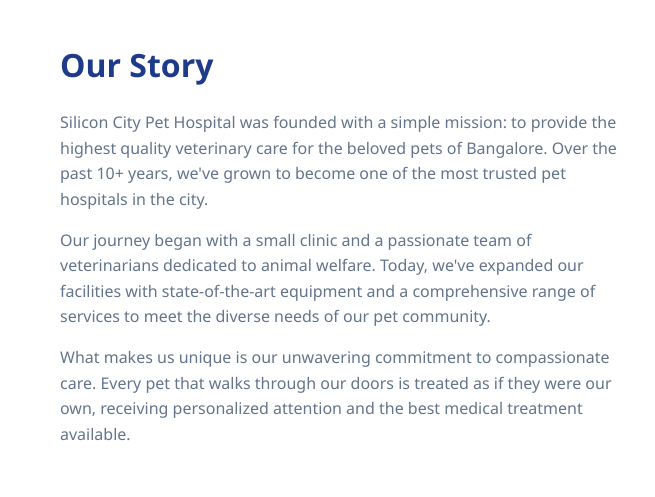
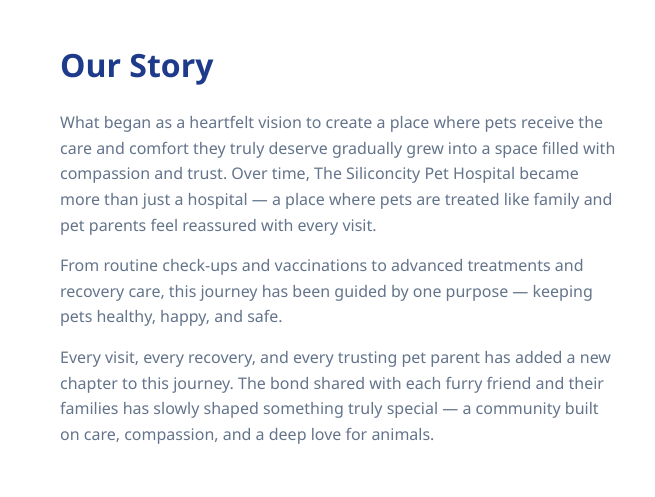
Before and after one commit to bharat111333-code/SPH-V1, a plain HTML site: page about.html in a window 1280 px wide. Shown: the part 159-656 px from the top of the page, 0-655 px from the left. Drawn offline with Linux system fonts and the light colour scheme.

Commit message:
Update About section with new story

```diff
--- a/about.html
+++ b/about.html
@@ -50,13 +50,13 @@
                 <div>
                     <h2>Our Story</h2>
                     <p>
-                        Silicon City Pet Hospital was founded with a simple mission: to provide the highest quality veterinary care for the beloved pets of Bangalore. Over the past 10+ years, we've grown to become one of the most trusted pet hospitals in the city.
+                        What began as a heartfelt vision to create a place where pets receive the care and comfort they truly deserve gradually grew into a space filled with compassion and trust. Over time, The Siliconcity Pet Hospital became more than just a hospital — a place where pets are treated like family and pet parents feel reassured with every visit.
                     </p>
                     <p>
-                        Our journey began with a small clinic and a passionate team of veterinarians dedicated to animal welfare. Today, we've expanded our facilities with state-of-the-art equipment and a comprehensive range of services to meet the diverse needs of our pet community.
+                        From routine check-ups and vaccinations to advanced treatments and recovery care, this journey has been guided by one purpose — keeping pets healthy, happy, and safe.
                     </p>
                     <p>
-                        What makes us unique is our unwavering commitment to compassionate care. Every pet that walks through our doors is treated as if they were our own, receiving personalized attention and the best medical treatment available.
+                        Every visit, every recovery, and every trusting pet parent has added a new chapter to this journey. The bond shared with each furry friend and their families has slowly shaped something truly special — a community built on care, compassion, and a deep love for animals.
                     </p>
                 </div>
                 <img src="assets/images/hospital-storefront.jpg" alt="Our Facility" style="width: 100%; height: 400px; border-radius: var(--border-radius); object-fit: cover;"/>
```
Also changed, not shown: 1 other file.
